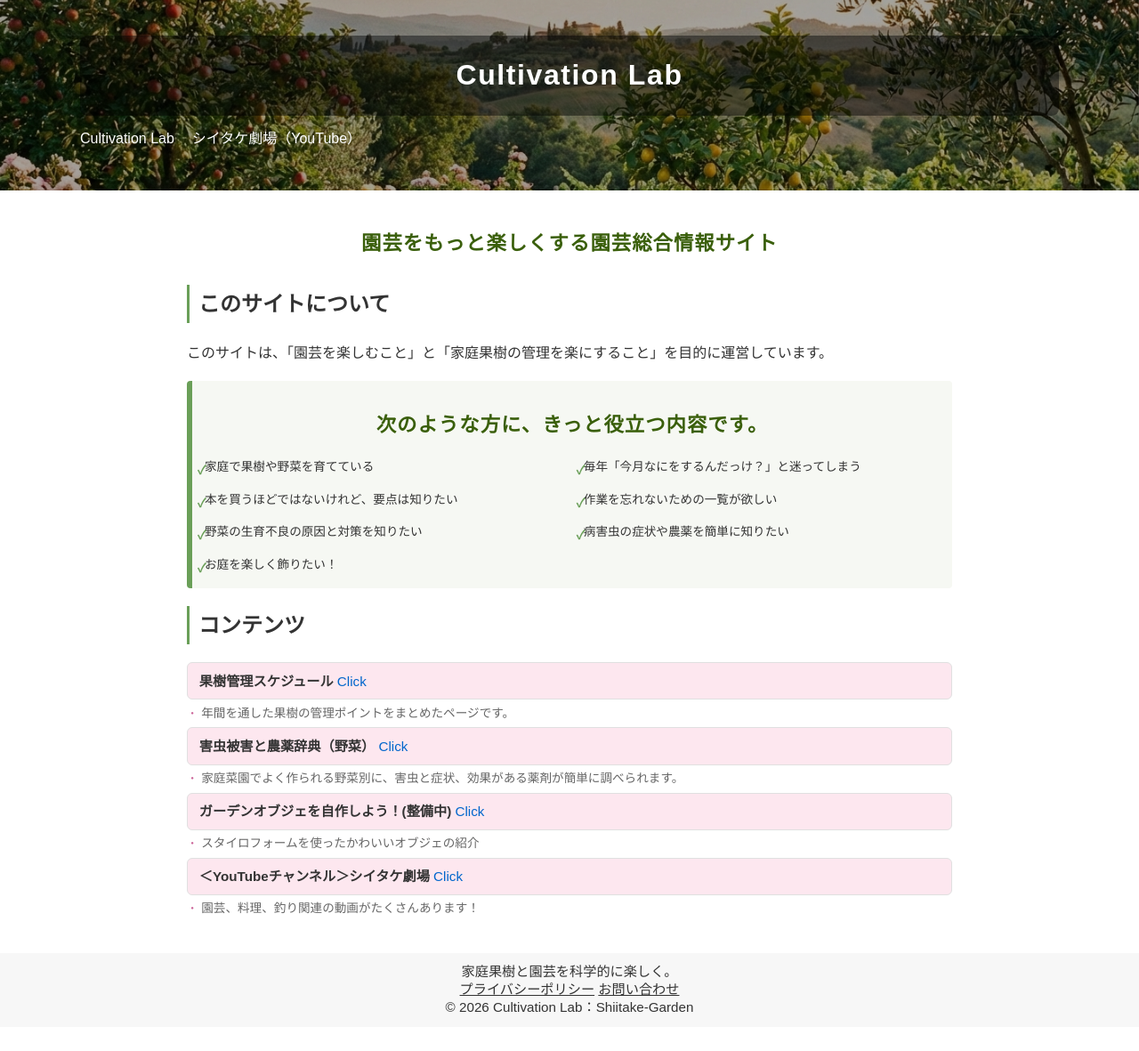
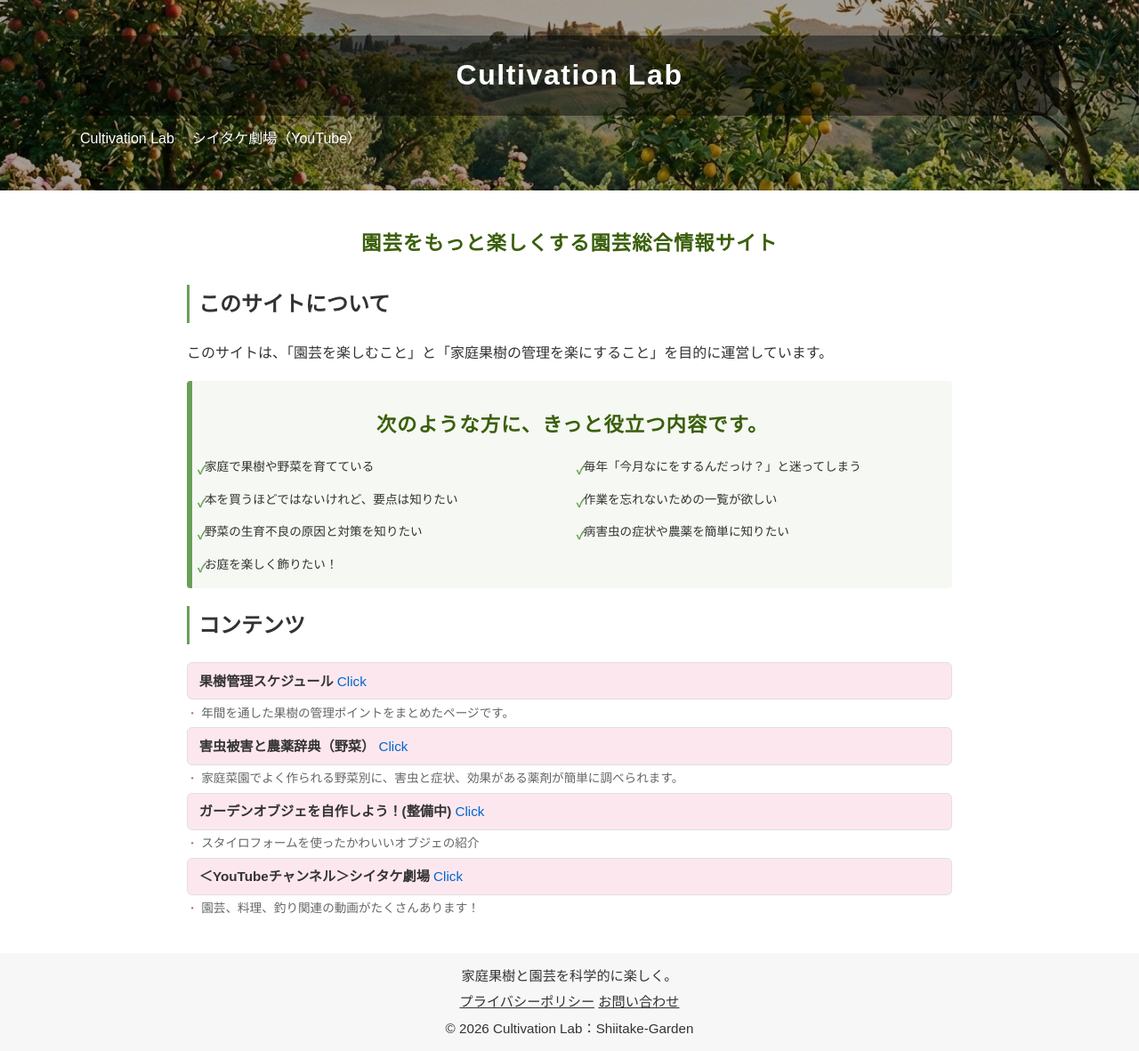
Before and after one commit to shiitake-garden/shiitake-garden.github.io, a Jekyll site: the page built from index.html, in a window 1280 px wide. Shown: the whole page at 89% size. Built offline with Jekyll 4.4.1, drawn with Linux system fonts in a browser that asks for light colours; before the commit the page ends 1154 px from its top, so only the background shows below that.

Commit message:
Update site.css

```diff
--- a/assets/css/site.css
+++ b/assets/css/site.css
@@ -11,7 +11,7 @@ h2{border-left:3px solid var(--brand); padding-left:10px}
 .site-footer{background:var(--soft); text-align:center; padding:10px; font-size:.95em}
 .site-footer a{color:inherit; text-decoration:underline; margin:0 8px}
 .site-footer {
-  line-height: 1.2;   /* 全体の行間を詰める */
+  line-height: 1.8;   /* 全体の行間を詰める */
 }
 
 .site-footer p,
```
